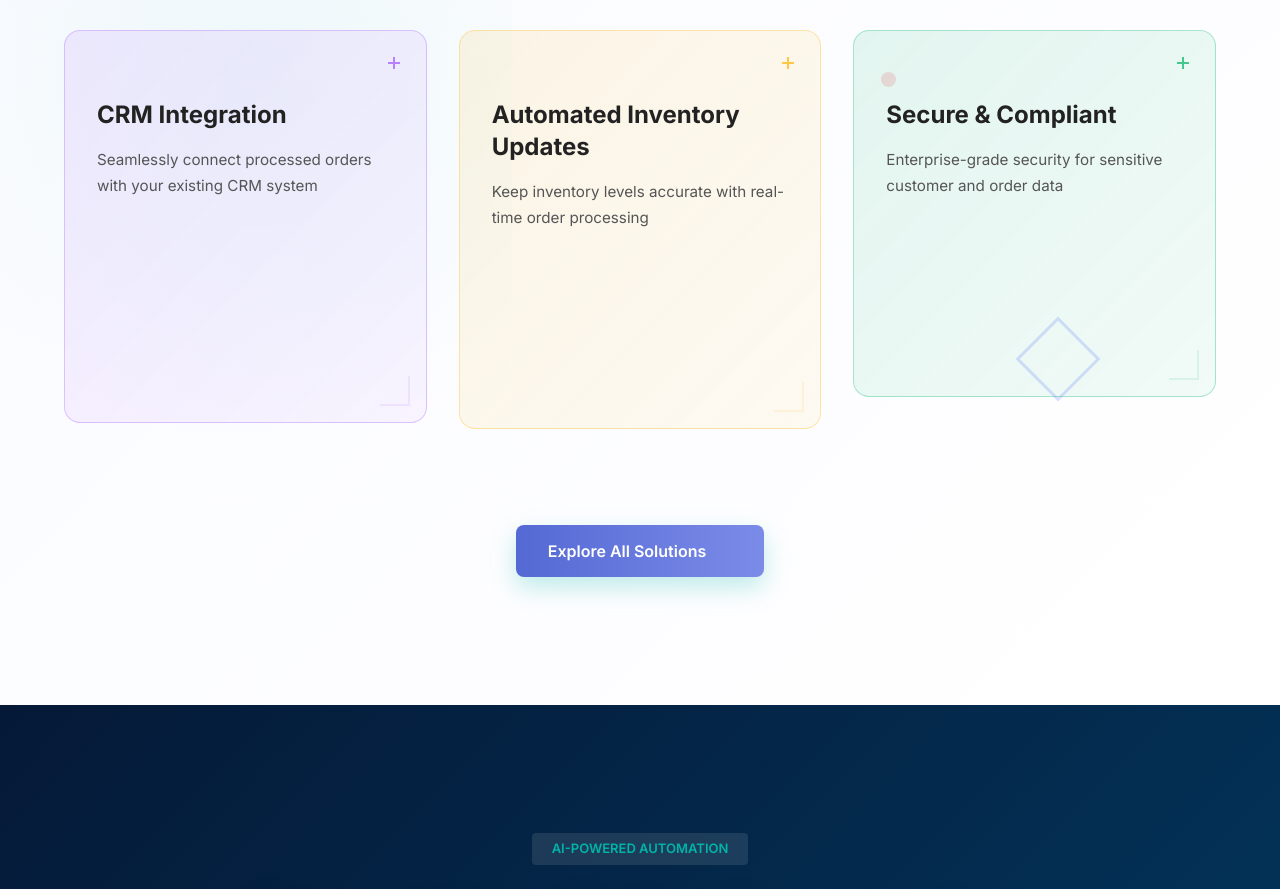
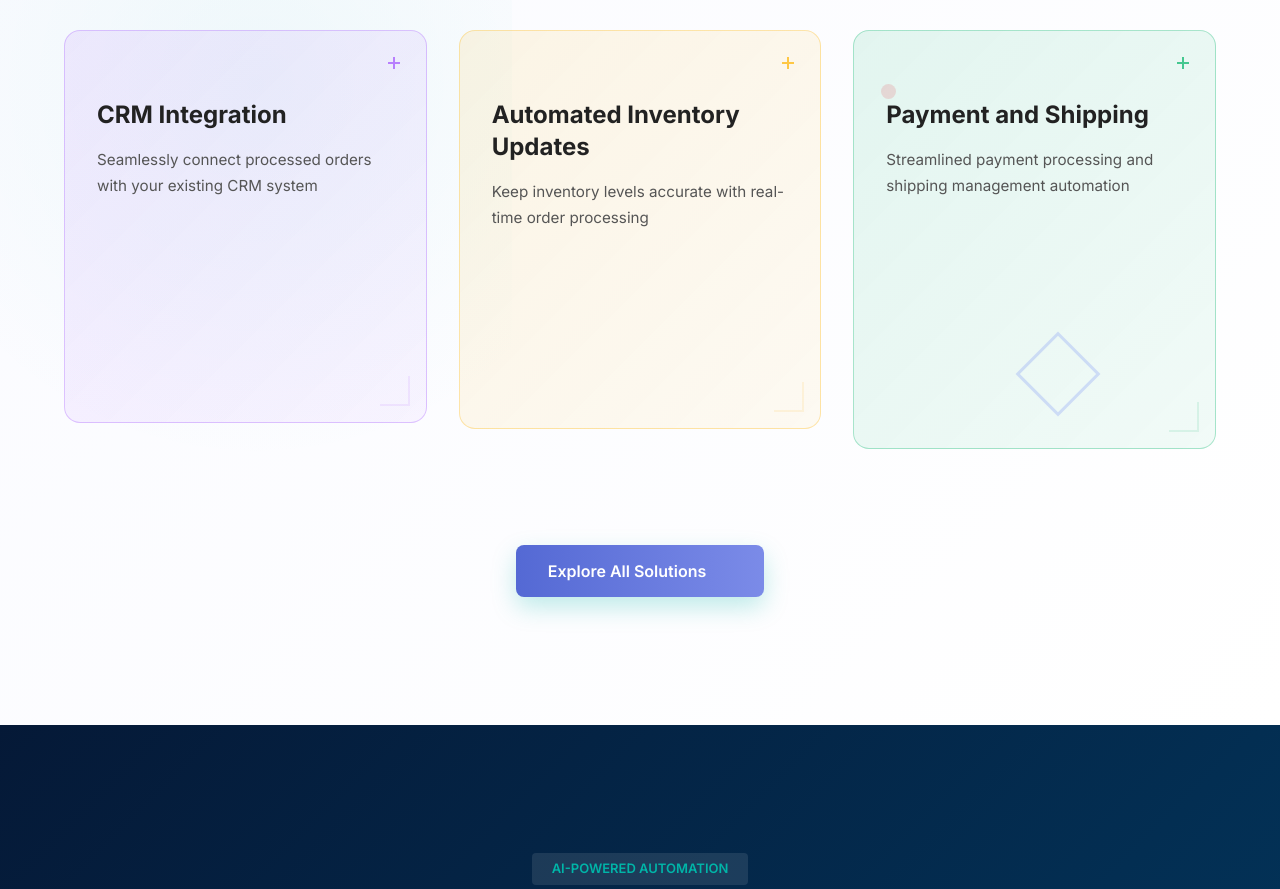
Before and after one commit to dheeraj-deb/biznavigate-frontend, a React (Create React App) app: page / in a window 1280 px wide. Shown: the part 1788-2677 px from the top of the page. Built offline with nearby package versions, Linux system fonts and the light colour scheme; some icons are missing.

Commit message:
updated solutions content

```diff
--- a/src/components/Solutions.tsx
+++ b/src/components/Solutions.tsx
@@ -6,6 +6,7 @@ import AnalyticsIcon from '@mui/icons-material/BarChart';
 import StorageIcon from '@mui/icons-material/Storage';
 import AutomationIcon from '@mui/icons-material/AutoFixHigh';
 import SecurityIcon from '@mui/icons-material/Security';
+import LocalShippingIcon from '@mui/icons-material/LocalShipping';
 import ArrowForwardIcon from '@mui/icons-material/ArrowForward';
 
 interface SolutionItem {
@@ -73,13 +74,13 @@ const solutions: SolutionItem[] = [
   },
   {
     id: 6,
-    title: 'Secure & Compliant',
-    description: 'Enterprise-grade security for sensitive customer and order data',
-    icon: <SecurityIcon sx={{ fontSize: '2.5rem' }} />,
+    title: 'Payment and Shipping',
+    description: 'Streamlined payment processing and shipping management automation',
+    icon: <LocalShippingIcon sx={{ fontSize: '2.5rem' }} />,
     color: '#00B467',
     background: 'linear-gradient(135deg, rgba(0, 180, 103, 0.1) 0%, rgba(0, 180, 103, 0.05) 100%)',
     borderColor: 'rgba(0, 180, 103, 0.3)',
-    detailedDescription: 'Our platform maintains strict data security protocols, encryption standards, and compliance requirements to keep customer information and order data protected at all times.'
+    detailedDescription: 'Our platform automates payment processing, tracks shipments in real-time, and manages logistics operations for efficient order fulfillment. Includes secure payment integration, shipping label generation, and carrier coordination.'
   }
 ];
 
```
